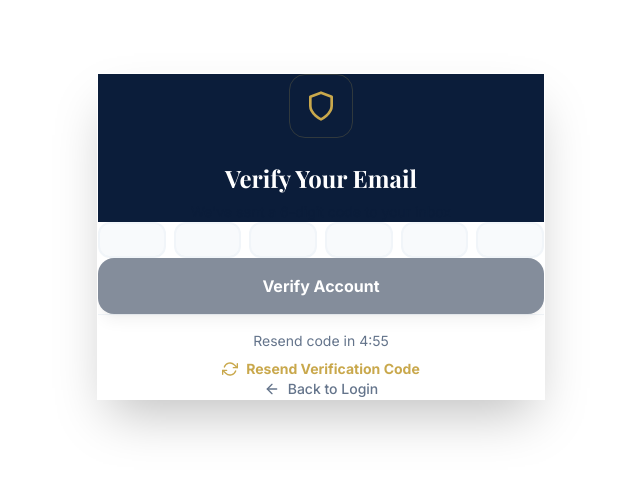
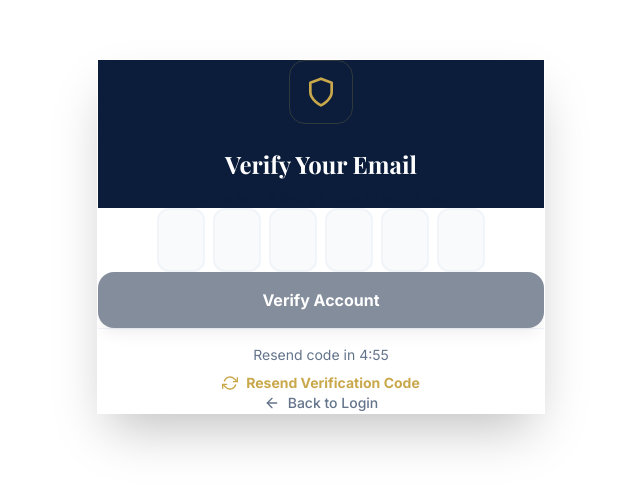
Before and after one commit to n-s-iroagba/netly, a Next.js app in the folder client/: page /auth/verify-email/1 in a window 1280 px wide. Shown: the part 164-652 px from the top of the page, without its empty margins (319-959 px from the left). Built offline with nearby package versions, Linux system fonts and the light colour scheme; no server answers; a web font is replaced by a local one.

Commit message:
fix verify email bug

```diff
--- a/client/app/auth/verify-email/[token]/page.tsx
+++ b/client/app/auth/verify-email/[token]/page.tsx
@@ -187,7 +187,7 @@ export default function VerifyEmailPage() {
 
             {/* OTP Form */}
             <form onSubmit={handleVerify} className="space-y-8">
-              <div className="flex justify-between gap-2 sm:gap-4" onPaste={handlePaste}>
+              <div className="flex justify-center gap-2 sm:gap-4" onPaste={handlePaste}>
                 {code.map((digit, index) => (
                   <input
                     key={index}
@@ -198,7 +198,7 @@ export default function VerifyEmailPage() {
                     value={digit}
                     onChange={(e) => handleChange(index, e.target.value)}
                     onKeyDown={(e) => handleKeyDown(index, e)}
-                    className="w-full aspect-[4/5] sm:h-20 text-center text-2xl sm:text-3xl font-black bg-slate-50 border-2 border-slate-100 rounded-xl sm:rounded-2xl focus:border-[#C9A84C] focus:bg-white focus:ring-4 focus:ring-[#C9A84C]/10 transition-all duration-300 outline-none text-[#0B1D3A] shadow-inner"
+                    className="w-12 h-16 sm:w-16 sm:h-24 md:w-20 md:h-28 text-center text-3xl sm:text-4xl font-black bg-slate-50 border-2 border-slate-100 rounded-xl sm:rounded-2xl focus:border-[#C9A84C] focus:bg-white focus:ring-4 focus:ring-[#C9A84C]/10 transition-all duration-300 outline-none text-[#0B1D3A] shadow-inner"
                   />
                 ))}
               </div>
```
